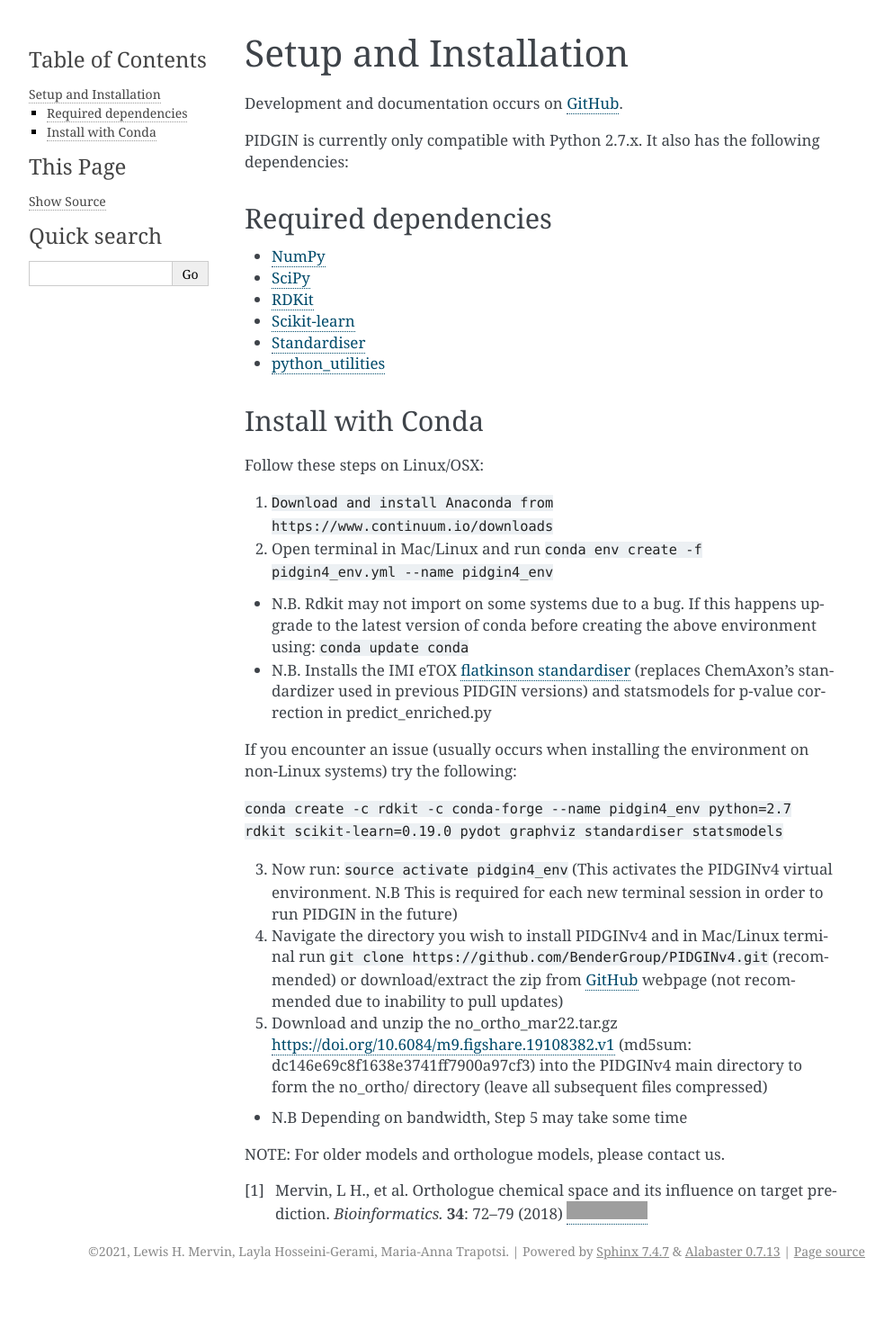
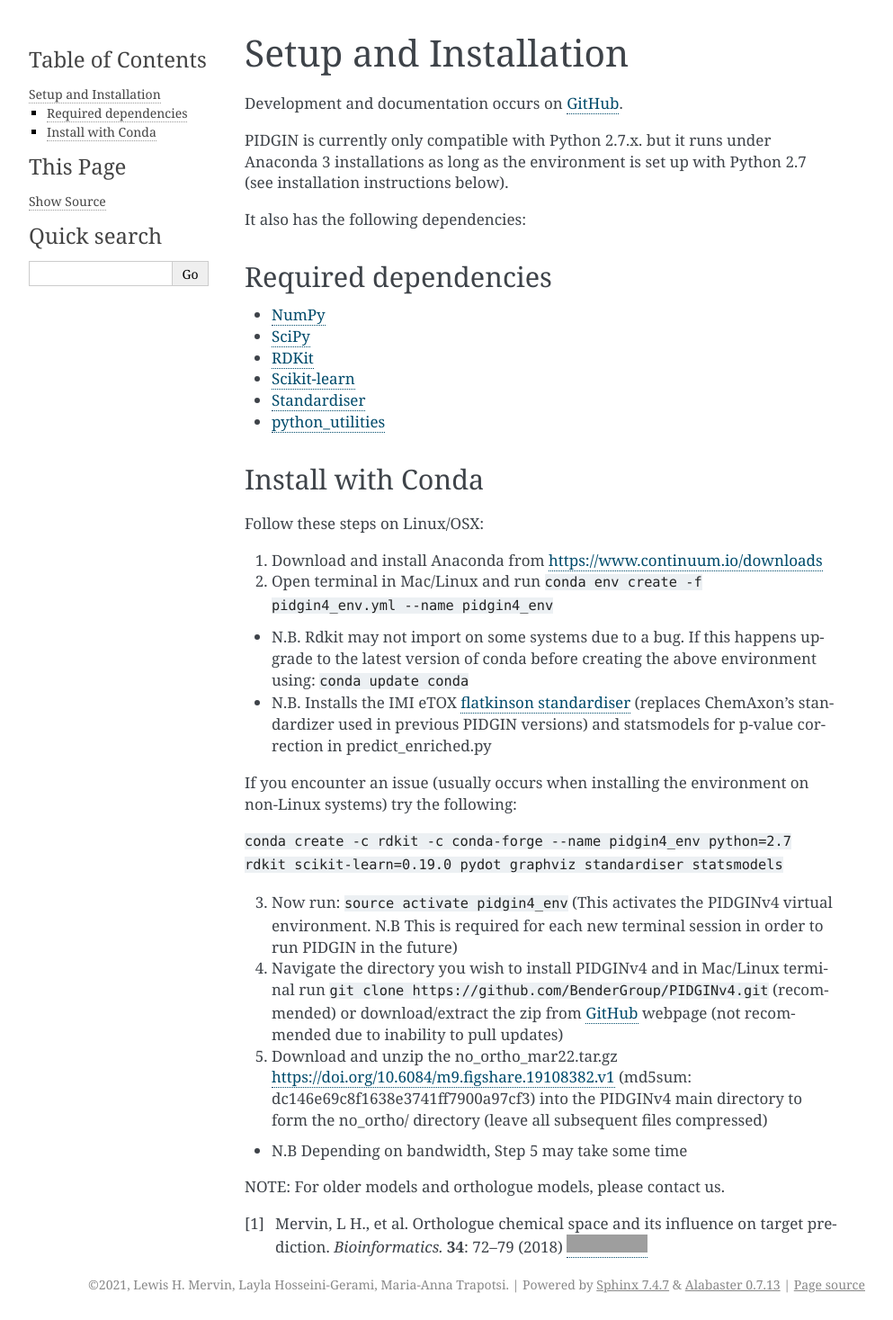
Before and after one commit to BenderGroup/PIDGINv4, a Sphinx documentation site: the page built from docs/install.rst, in a window 1280 px wide. Shown: the whole page at 90% size, without its empty margins (148-1141 px from the left). Built offline with Sphinx 7.4.7, drawn with Linux system fonts in a browser that asks for light colours; before the commit the page ends 1430 px from its top, so only the background shows below that; grey boxes are pictures that could not be loaded.

Commit message:
Update install.rst

```diff
--- a/docs/install.rst
+++ b/docs/install.rst
@@ -3,7 +3,8 @@
 
 Development and documentation occurs on GitHub_.
 
-PIDGIN is currently only compatible with Python 2.7.x.
+PIDGIN is currently only compatible with Python 2.7.x. but it runs under Anaconda 3 installations as long as the environment is set up with Python 2.7 (see  installation instructions below).
+
 It also has the following dependencies:
 
 Required dependencies
@@ -22,7 +23,7 @@
 
 Follow these steps on Linux/OSX:
 
-1. ``Download and install Anaconda from https://www.continuum.io/downloads``
+1. Download and install Anaconda from https://www.continuum.io/downloads
 
 2. Open terminal in Mac/Linux and run ``conda env create -f pidgin4_env.yml --name pidgin4_env``
 
```
